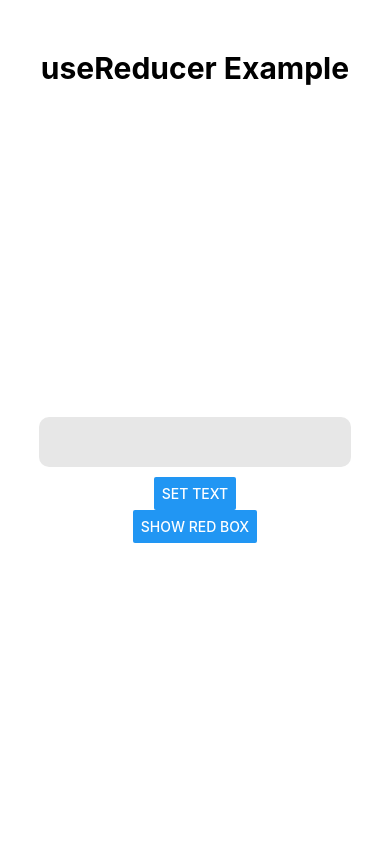
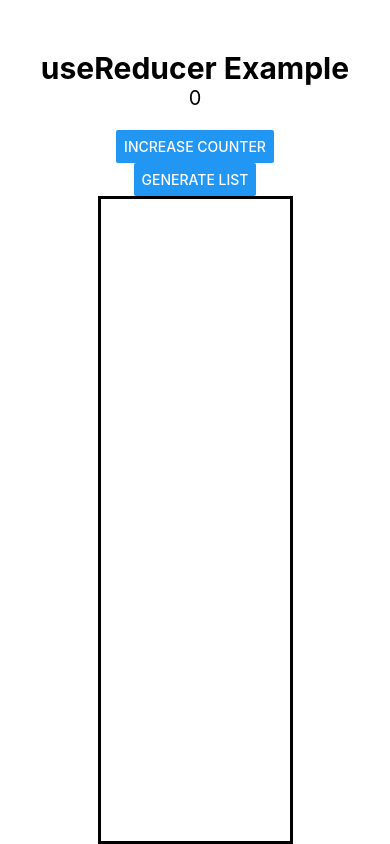
Before and after one commit to Jancera/react-hooks, a React Native app: screen / in a window 390 px wide. Built offline with nearby package versions, Linux system fonts and the light colour scheme.

Commit message:
useCallback

```diff
--- a/App.js
+++ b/App.js
@@ -5,6 +5,7 @@ import {
   StyleSheet,
   Button,
   TextInput,
+  FlatList,
 } from "react-native";
 
 const reducer = (state, action) => {
@@ -24,36 +25,32 @@ const initialValue = {
 };
 
 const App = () => {
-  let typedText;
+  const [value, setValue] = useState(0);
+  const [randomList, setRandomList] = useState([]);
 
-  const [state, dispatch] = useReducer(reducer, initialValue);
+  const generateList = () => {};
 
   return (
     <>
       <Text style={styles.title}>useReducer Example</Text>
       <View style={styles.container}>
-        <Text style={styles.text}>{state.text}</Text>
-        {state.showRedBox && <View style={styles.redBox} />}
-        <TextInput
-          style={styles.input}
-          onChangeText={(text) => {
-            typedText = text;
+        <Text style={styles.text}>{value}</Text>
+
+        <Button
+          title="Increase counter"
+          onPress={() => setValue((value) => value + 1)}
+        />
+        <Button title="Generate List" onPress={generateList} />
+        <FlatList
+          data={randomList}
+          style={styles.list}
+          randerItem={({ item }) => {
+            return (
+              <View>
+                <Text>{item.number}</Text>
+              </View>
+            );
           }}
-        />
-        <Button
-          title="Set text"
-          onPress={() =>
-            dispatch({ type: "setText", payload: typedText })
-          }
-        />
-        <Button
-          title={state.showRedBox ? "Hide Red Box" : "Show Red Box"}
-          onPress={() =>
-            dispatch({
-              type: "toogleRedBox",
-              payload: !state.showRedBox,
-            })
-          }
         />
       </View>
     </>
@@ -76,12 +73,7 @@ const styles = StyleSheet.create({
     fontSize: 20,
     marginBottom: 20,
   },
-  redBox: {
-    width: 200,
-    height: 200,
-    backgroundColor: "red",
-    alignSelf: "center",
-  },
+
   input: {
     backgroundColor: "#e7e7e7",
     padding: 10,
@@ -90,6 +82,12 @@ const styles = StyleSheet.create({
     marginVertical: 10,
     width: "80%",
   },
+  list: {
+    borderWidth: 3,
+    borderColor: "black",
+    width: "50%",
+    height: "50%",
+  },
 });
 
 export default App;
```
